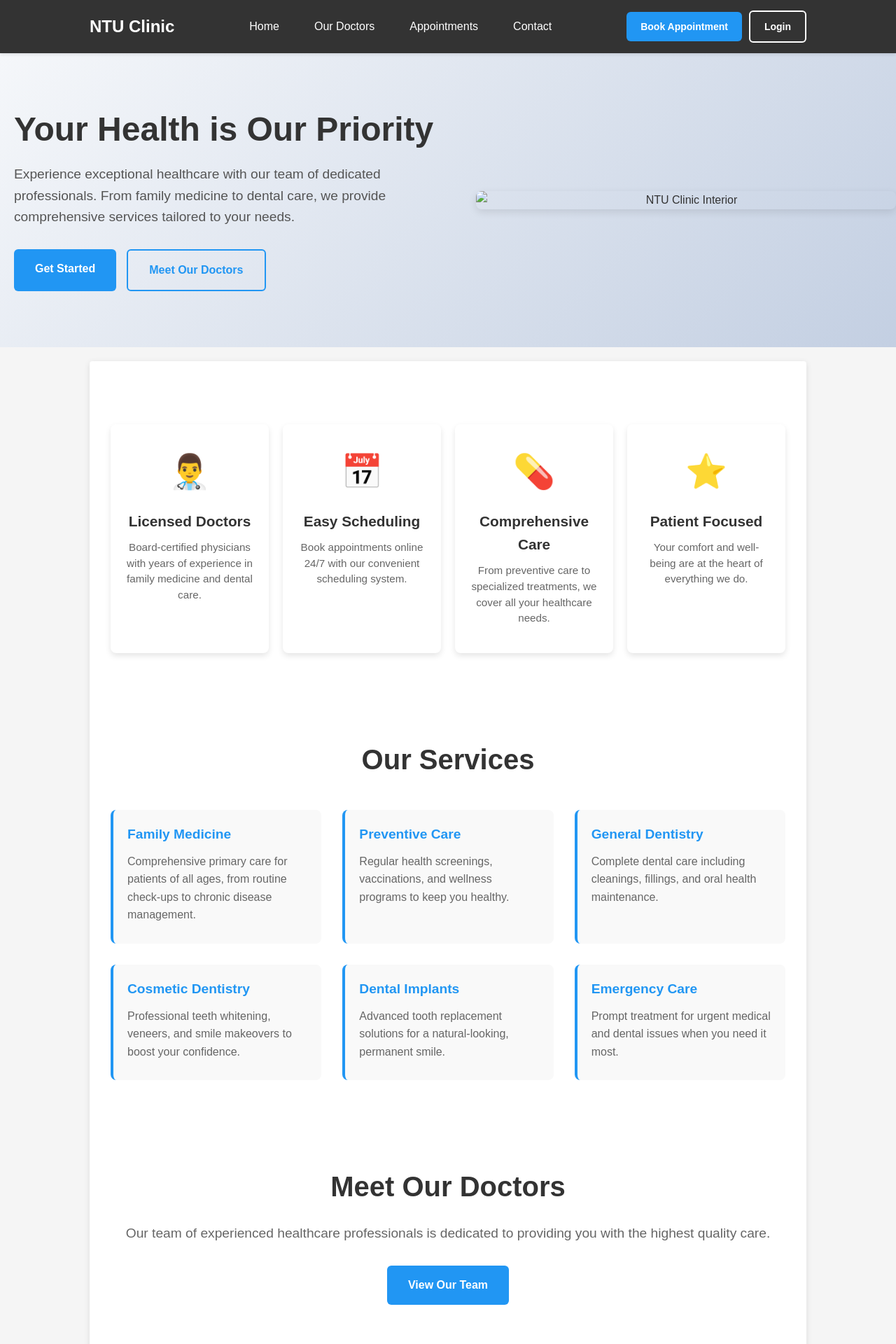
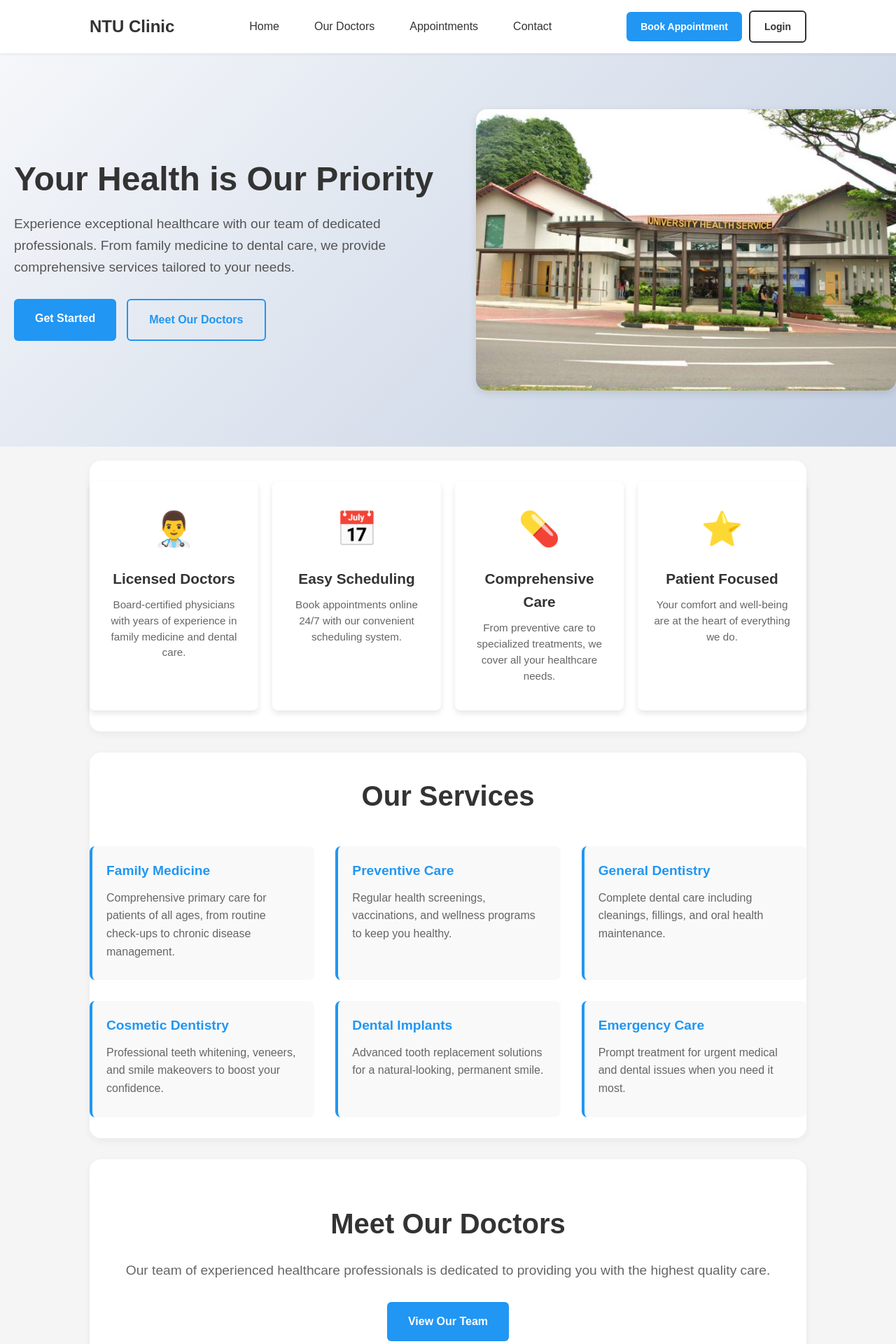
Before and after one commit to ivano47/EE4727---WEB-APPLICATION-DESIGN, a PHP site: page /IE4727/ in a window 1280 px wide. Shown: the top 1920 px of the page at 70% size. Run offline with PHP 8.4, Linux system fonts and the light colour scheme; some libraries are stand-ins or nearby versions.

Commit message:
Styling 2: Homepage, removed bg color, shadow from container in main css. Design too boxy, thus create new card class

```diff
--- a/public/index.php
+++ b/public/index.php
@@ -7,7 +7,7 @@ $is_logged_in = isset($_SESSION['patient_id']);
 <head>
     <meta charset="UTF-8">
     <meta name="viewport" content="width=device-width, initial-scale=1.0">
-    <title>NTU Clinic - Home</title>
+    <title>Home - NTU Clinic</title>
     <link rel="stylesheet" href="styles/main.css">
     <link rel="stylesheet" href="styles/home.css">
     <script src="scripts/smooth-scroll.js"></script>
@@ -29,12 +29,12 @@ $is_logged_in = isset($_SESSION['patient_id']);
             </div>
         </div>
         <div class="hero-image">
-            <img src="https://via.placeholder.com/600x400/4A90E2/ffffff?text=Modern+Clinic+Interior" alt="NTU Clinic Interior">
+            <img src="assets/dsc_0531_rz_web.jpg" alt="NTU Clinic Interior">
         </div>
     </section>
 
     <div class="container">
-        <section class="info-cards-container">
+        <section class="info-cards-container card">
             <div class="info-card">
                 <div class="info-card-icon">👨‍⚕️</div>
                 <h3>Licensed Doctors</h3>
@@ -60,7 +60,7 @@ $is_logged_in = isset($_SESSION['patient_id']);
             </div>
         </section>
 
-        <section class="services-section">
+        <section class="services-section card">
             <h2>Our Services</h2>
             <div class="services-grid">
                 <div class="service-item">
@@ -95,7 +95,7 @@ $is_logged_in = isset($_SESSION['patient_id']);
             </div>
         </section>
 
-        <section style="text-align: center; padding: 60px 0;">
+        <section class="card" style="text-align: center; padding: 60px 0;">
             <h2 style="font-size: 2.5em; margin-bottom: 20px; color: #333;">Meet Our Doctors</h2>
             <p style="font-size: 1.2em; color: #666; margin-bottom: 30px;">Our team of experienced healthcare professionals is dedicated to providing you with the highest quality care.</p>
             <a href="doctors.php" class="hero-btn-primary">View Our Team</a>
@@ -103,7 +103,7 @@ $is_logged_in = isset($_SESSION['patient_id']);
     </div>
 
     <section id="contact" class="contact-section">
-        <div class="container" style="display: flex; flex-wrap: wrap; gap: 40px; width: 100%;">
+        <div class="container card" style="display: flex; flex-wrap: wrap; gap: 40px; width: 100%;">
             <!-- Contact Information -->
             <div class="contact-info">
                 <h2>Get In Touch</h2>
@@ -162,7 +162,7 @@ $is_logged_in = isset($_SESSION['patient_id']);
     </section>
 
     <!-- Footer -->
-    <footer style="background-color: #333; color: white; text-align: center; padding: 20px 0; margin-top: 0;">
+    <footer style="background-color: #ffffff; color: #333; text-align: center; padding: 20px 0; margin-top: 0; border-top: 1px solid #e0e0e0;">
         <p>&copy; 2025 NTU Family & Dental Clinic. All rights reserved.</p>
     </footer>
 </body>
--- a/public/styles/home.css
+++ b/public/styles/home.css
@@ -40,7 +40,7 @@
 
 .hero-image img {
     max-width: 100%;
-    border-radius: 8px;
+    border-radius: 16px;
     box-shadow: 0 4px 12px rgba(0, 0, 0, 0.1);
 }
 
@@ -89,8 +89,7 @@
     justify-content: space-around;
     flex-wrap: wrap;
     gap: 20px;
-    padding: 60px 0;
-    background-color: #fff;
+    padding: 30px 0;
 }
 
 .info-card {
@@ -133,8 +132,7 @@
     display: flex;
     flex-wrap: wrap;
     gap: 40px;
-    padding: 60px 0;
-    background-color: #f9f9f9;
+    padding: 0;
 }
 
 .contact-info {
@@ -167,10 +165,7 @@
 .contact-form {
     flex: 1;
     min-width: 300px;
-    background-color: white;
-    padding: 30px;
-    border-radius: 8px;
-    box-shadow: 0 4px 12px rgba(0, 0, 0, 0.1);
+    padding: 0;
 }
 
 .contact-form h3 {
@@ -229,8 +224,7 @@
 }
 
 .services-section {
-    padding: 60px 0;
-    background-color: white;
+    padding: 30px 0;
 }
 
 .services-section h2 {
--- a/public/styles/main.css
+++ b/public/styles/main.css
@@ -22,20 +22,24 @@ img {
     width: 80%;
     max-width: 1200px;
     margin: 20px auto;
-    background-color: white;
+}
+
+.card {
+    background-color: #ffffff;
+    border-radius: 16px;
+    box-shadow: 0 4px 12px rgba(0, 0, 0, 0.05);
+    margin-bottom: 30px;
     padding: 30px;
-    box-shadow: 0 2px 8px rgba(0, 0, 0, 0.1);
-    border-radius: 4px;
 }
 
 nav {
-    background-color: #333;
+    background-color: #ffffff;
     padding: 15px 10%;
     width: 100%;
     display: flex;
     justify-content: space-between;
     align-items: center;
-    box-shadow: 0 2px 4px rgba(0, 0, 0, 0.1);
+    box-shadow: 0 2px 4px rgba(0, 0, 0, 0.05);
     position: sticky;
     top: 0;
     z-index: 1000;
@@ -44,13 +48,13 @@ nav {
 .nav-logo {
     font-size: 1.5em;
     font-weight: bold;
-    color: white;
+    color: #333;
     text-decoration: none;
     transition: color 0.3s ease;
 }
 
 .nav-logo:hover {
-    color: skyblue;
+    color: #2196F3;
 }
 
 .nav-links {
@@ -66,7 +70,7 @@ nav {
 }
 
 .nav-links a {
-    color: white;
+    color: #333;
     text-decoration: none;
     font-size: 16px;
     padding: 8px 15px;
@@ -75,7 +79,8 @@ nav {
 }
 
 .nav-links a:hover {
-    background-color: #555;
+    background-color: #f5f5f5;
+    color: #2196F3;
 }
 
 .nav-buttons {
@@ -109,9 +114,9 @@ nav {
     display: inline-block;
     padding: 10px 20px;
     background-color: transparent;
-    color: white !important;
+    color: #333 !important;
     text-decoration: none;
-    border: 2px solid white;
+    border: 2px solid #333;
     border-radius: 6px;
     font-size: 14px;
     font-weight: bold;
@@ -120,8 +125,8 @@ nav {
 }
 
 .btn-secondary:hover {
-    background-color: white;
-    color: #333 !important;
+    background-color: #333;
+    color: white !important;
     transform: translateY(-1px);
     text-decoration: none;
 }
```
Also changed, not shown: public/assets/dsc_0531_rz_web.jpg (added).
